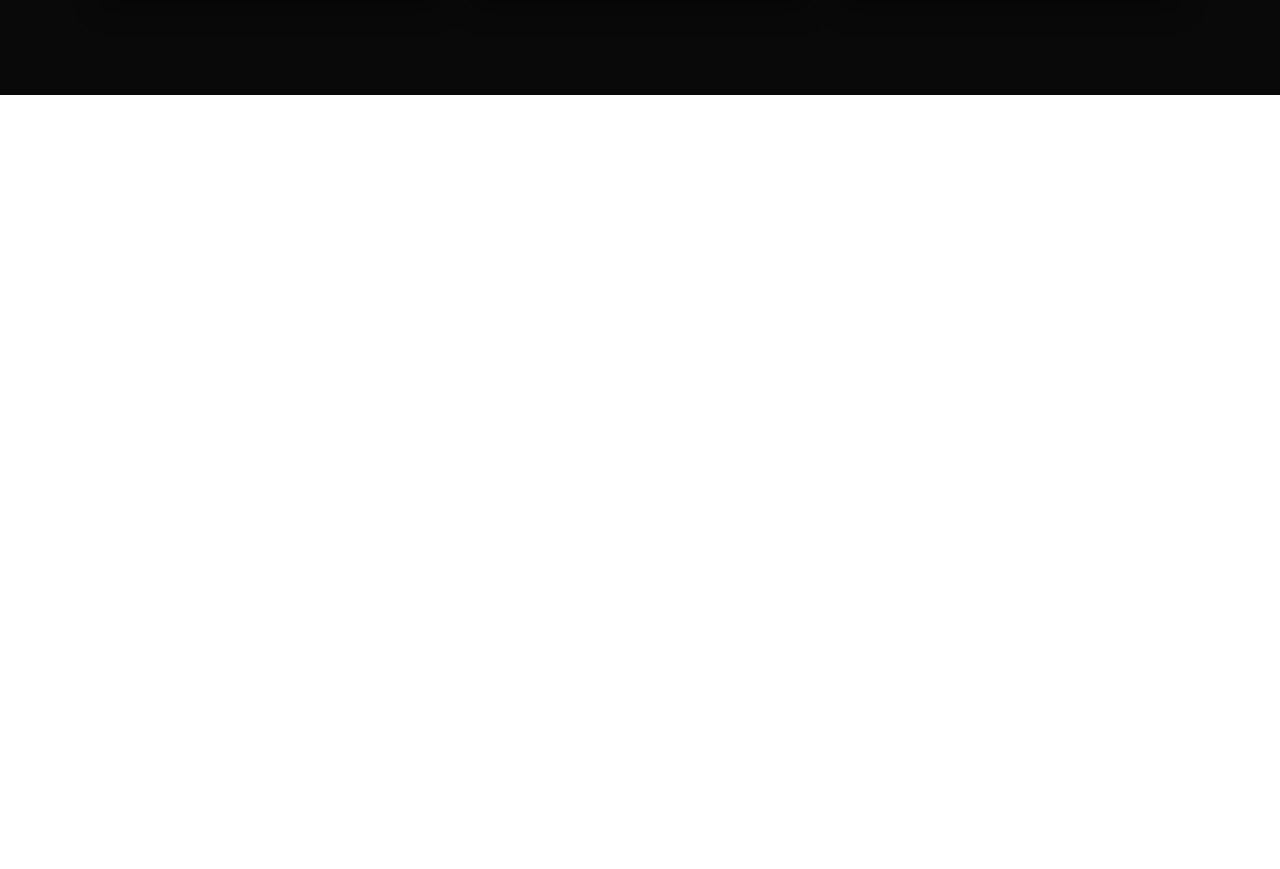
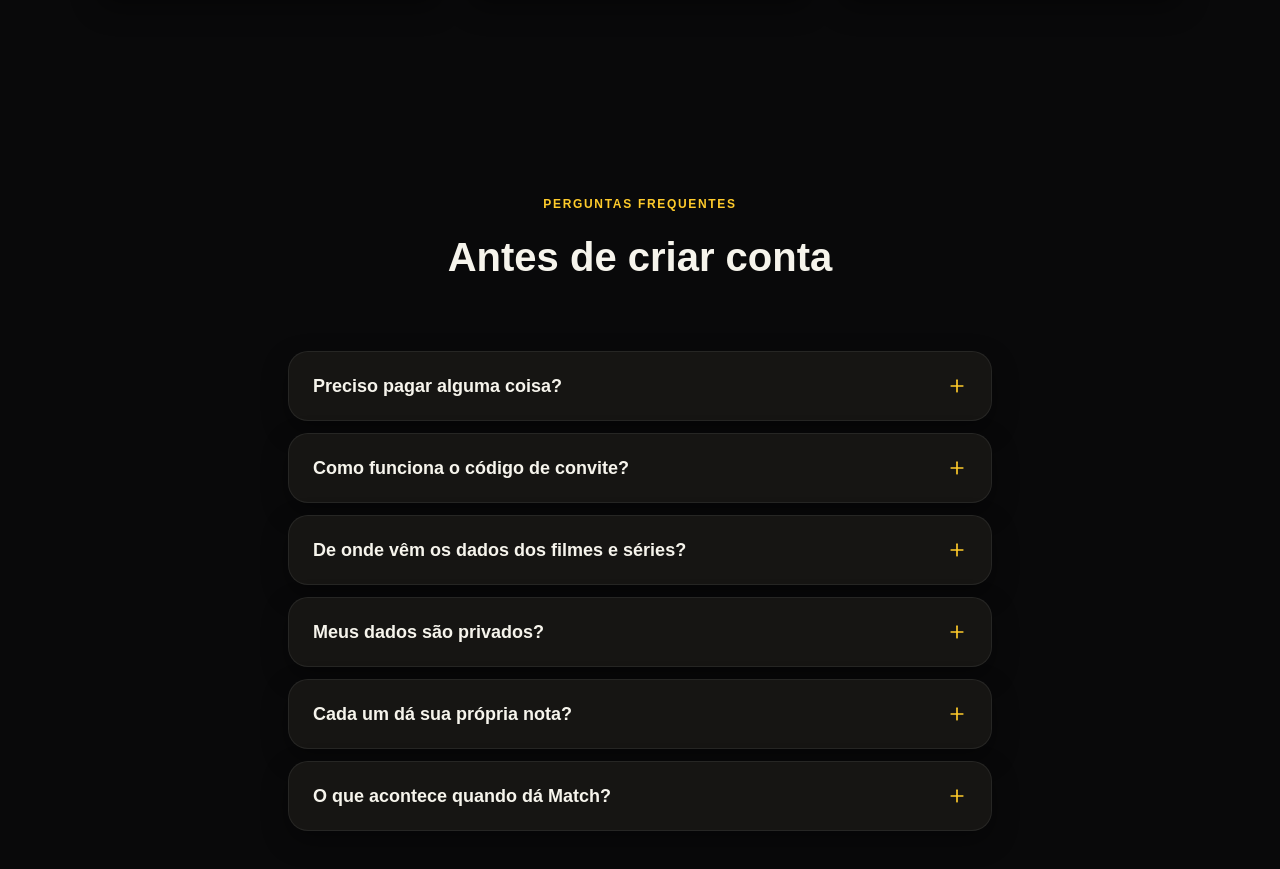
Before and after one commit to Guga2111/sessao-a-dois, a React (Vite) app in the folder client/: page / in a window 1280 px wide. Shown: the part 3830-4699 px from the top of the page. Before the commit the page ends 3925 px from the top, so only its background shows below. Built offline with nearby package versions, Linux system fonts and the light colour scheme; no server answers.

Commit message:
feat: US-011 - FAQ (FaqSection)

```diff
--- /dev/null
+++ b/client/src/components/landing/FaqSection.tsx
@@ -0,0 +1,87 @@
+import { Plus } from "lucide-react"
+
+import {
+  Collapsible,
+  CollapsibleContent,
+  CollapsibleTrigger,
+} from "@/components/ui/collapsible"
+
+type Faq = {
+  question: string
+  answer: string
+}
+
+const FAQS: Faq[] = [
+  {
+    question: "Preciso pagar alguma coisa?",
+    answer:
+      "Não. Sessão a Dois é gratuito — criar conta, parear com seu par e usar a lista, o Match e o Dashboard não custa nada.",
+  },
+  {
+    question: "Como funciona o código de convite?",
+    answer:
+      "Quem cria a conta primeiro gera um código único. A outra pessoa entra com esse código na hora do cadastro e as duas contas ficam vinculadas — a partir daí, tudo o que vocês adicionarem pertence ao casal, não a cada conta separada.",
+  },
+  {
+    question: "De onde vêm os dados dos filmes e séries?",
+    answer:
+      "Da TMDB (The Movie Database), sempre em pt-BR — pôsteres, sinopses, gêneros e onde assistir vêm de lá. Vocês só pesquisam; a busca e os detalhes aparecem prontos.",
+  },
+  {
+    question: "Meus dados são privados?",
+    answer:
+      "Sim. A lista, as notas e as opiniões ficam visíveis só para vocês dois — o casal vinculado ao código de convite. Ninguém de fora enxerga o que vocês assistem ou avaliam.",
+  },
+  {
+    question: "Cada um dá sua própria nota?",
+    answer:
+      "Sim. Nota e opinião são individuais — cada pessoa avalia um título com sua própria estrela e seu próprio texto, lado a lado no mesmo card.",
+  },
+  {
+    question: "O que acontece quando dá Match?",
+    answer:
+      "Quando os dois curtem o mesmo título na busca, ele entra automaticamente na lista \"Queremos Ver\" do casal — sem precisar adicionar na mão.",
+  },
+]
+
+export function FaqSection() {
+  return (
+    <section
+      id="faq"
+      className="mx-auto max-w-3xl px-5 py-16 sm:px-8 sm:py-20 lg:py-24"
+    >
+      <div className="mb-12 text-center sm:mb-16">
+        <span className="font-auth-body text-xs font-semibold tracking-[0.14em] text-[#ffcb2b] uppercase">
+          Perguntas frequentes
+        </span>
+        <h2 className="font-display mt-3 text-[clamp(1.75rem,3.5vw,2.5rem)] font-bold text-[#f6f4ec]">
+          Antes de criar conta
+        </h2>
+      </div>
+
+      <div className="flex flex-col gap-3">
+        {FAQS.map((faq) => (
+          <Collapsible
+            key={faq.question}
+            className="rounded-[20px] border border-[rgba(255,255,255,.07)] bg-[#161513] shadow-[0_10px_26px_rgba(0,0,0,.35)]"
+          >
+            <CollapsibleTrigger className="group flex w-full items-center justify-between gap-4 px-6 py-5 text-left focus-visible:outline-2 focus-visible:outline-offset-2 focus-visible:outline-[#ffcb2b]">
+              <span className="font-display text-base font-bold text-[#f6f4ec] sm:text-lg">
+                {faq.question}
+              </span>
+              <Plus
+                className="size-5 flex-none text-[#ffcb2b] transition-transform duration-200 group-data-[panel-open]:rotate-45"
+                aria-hidden="true"
+              />
+            </CollapsibleTrigger>
+            <CollapsibleContent className="h-[var(--collapsible-panel-height)] overflow-hidden transition-[height] duration-200 ease-out data-[starting-style]:h-0 data-[ending-style]:h-0">
+              <p className="font-auth-body px-6 pb-5 text-[14px] leading-relaxed text-[#a6a39a] sm:text-[15px]">
+                {faq.answer}
+              </p>
+            </CollapsibleContent>
+          </Collapsible>
+        ))}
+      </div>
+    </section>
+  )
+}
--- a/client/src/screens/LandingScreen.tsx
+++ b/client/src/screens/LandingScreen.tsx
@@ -1,4 +1,5 @@
 import { DashboardPreview } from "@/components/landing/DashboardPreview"
+import { FaqSection } from "@/components/landing/FaqSection"
 import { FeatureGrid } from "@/components/landing/FeatureGrid"
 import { HowItWorks } from "@/components/landing/HowItWorks"
 import { LandingHeader } from "@/components/landing/LandingHeader"
@@ -22,6 +23,7 @@ export function LandingScreen() {
       <MatchShowcase />
       <DashboardPreview />
       <Testimonials />
+      <FaqSection />
     </div>
   )
 }
```
Also changed, not shown: 2 other files (tests, documents, lock files or other folders).
